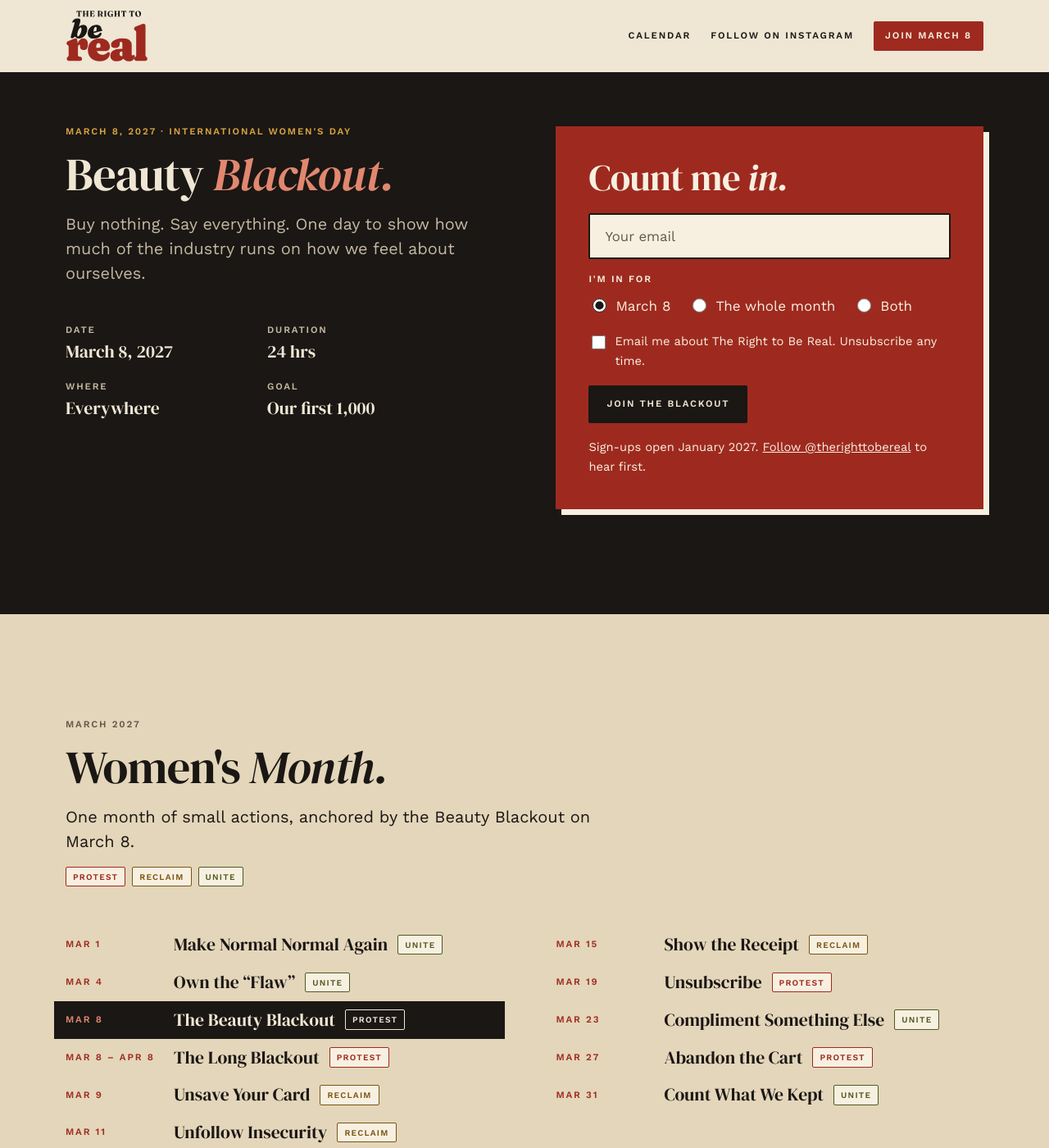
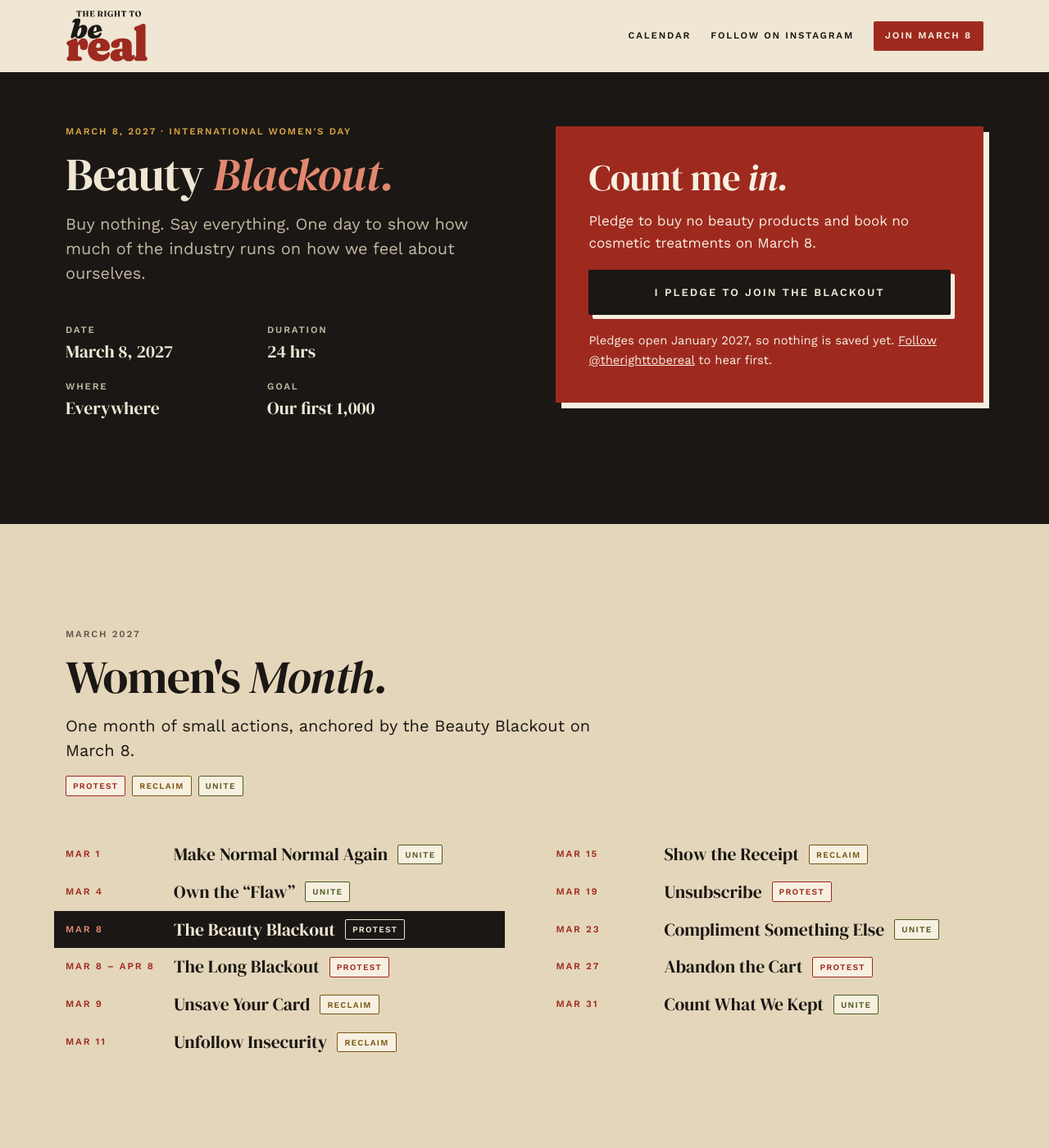
Before and after one commit to jaydjj/therighttobereal, a Jekyll site: the page built from index.html, in a window 1280 px wide and 1400 px high, scrolled down 577 px. Shown: the whole window at 82% size. Built offline with Jekyll 4.4.1, drawn with Linux system fonts in a browser that asks for light colours.

Commit message:
Pledge card: one-tap pledge, separate one-day-or-month poll, optional email
Co-Authored-By: Claude Opus 5.5 <noreply@anthropic.com>
Claude-Session: https://claude.ai/code/session_01JZ4wws3iiMBmCz22Ze7Psy

```diff
--- a/_includes/join-form.html
+++ b/_includes/join-form.html
@@ -1,14 +1,27 @@
-{%- comment -%} March 8 sign-up. Not connected to Kit yet: assets/site.js stops it and nothing is sent or stored. {%- endcomment -%}
-<form id="join" class="join" novalidate>
-  <label class="visually-hidden" for="join-email">Email address</label>
-  <input id="join-email" name="email" type="email" placeholder="Your email" autocomplete="email" required>
-  <fieldset class="join-choice">
-    <legend class="label">I'm in for</legend>
-    <label><input type="radio" name="pledge" value="day" checked> March 8</label>
-    <label><input type="radio" name="pledge" value="month"> The whole month</label>
-    <label><input type="radio" name="pledge" value="both"> Both</label>
-  </fieldset>
-  <label class="join-consent"><input id="join-consent" type="checkbox" name="consent"> Email me about The Right to Be Real. Unsubscribe any time.</label>
-  <button type="submit" class="btn btn-ink">Join the Blackout</button>
-  <p class="join-note" id="join-note" role="status">Sign-ups open January 2027. <a href="{{ site.instagram }}" target="_blank" rel="noopener">Follow {{ site.instagram_handle }}</a> to hear first.</p>
-</form>
+{%- comment -%}
+  Pledge card. Step 1: one-tap pledge (no email). Step 2: a separate poll (one day or the whole month)
+  and optional email for reminders. Not connected yet: assets/site.js handles it and nothing is sent or stored.
+{%- endcomment -%}
+<div id="join" class="join">
+  <div class="join-step" id="step-pledge">
+    <p>Pledge to buy no beauty products and book no cosmetic treatments on March 8.</p>
+    <button type="button" class="btn btn-ink btn-pledge" id="pledge-btn">I pledge to join the Blackout</button>
+  </div>
+
+  <div class="join-step" id="step-more">
+    <fieldset class="poll">
+      <legend class="label">Quick poll: how far will you go?</legend>
+      <label class="poll-option"><input type="radio" name="poll" value="day"> <span>Just March 8</span></label>
+      <label class="poll-option"><input type="radio" name="poll" value="month"> <span>The whole month <small>Mar 8 – Apr 8</small></span></label>
+    </fieldset>
+    <form class="join-email" id="join-email" novalidate>
+      <p class="label">Want reminders? (optional)</p>
+      <label class="visually-hidden" for="join-email-input">Email address</label>
+      <input id="join-email-input" name="email" type="email" placeholder="Your email" autocomplete="email">
+      <label class="join-consent"><input id="join-consent" type="checkbox" name="consent"> Email me about The Right to Be Real. Unsubscribe any time.</label>
+      <button type="submit" class="btn btn-ink">Send me reminders</button>
+    </form>
+  </div>
+
+  <p class="join-note" id="join-note" role="status">Pledges open January 2027, so nothing is saved yet. <a href="{{ site.instagram }}" target="_blank" rel="noopener">Follow {{ site.instagram_handle }}</a> to hear first.</p>
+</div>
--- a/assets/site.js
+++ b/assets/site.js
@@ -6,14 +6,29 @@
   }
 })();
 
-// The sign-up form is not connected yet: nothing is sent or stored.
+// Pledge card. Not connected yet: nothing is sent or stored.
+// Step 1 is a one-tap pledge; step 2 (poll + optional email) appears after it.
 (function () {
-  var form = document.getElementById('join');
-  if (!form) return;
+  var btn = document.getElementById('pledge-btn');
+  var more = document.getElementById('step-more');
+  var first = document.getElementById('step-pledge');
+  var note = document.getElementById('join-note');
+  if (!btn || !more) return;
+  more.hidden = true;
+  btn.addEventListener('click', function () {
+    first.hidden = true;
+    more.hidden = false;
+    var t = document.getElementById('join-title');
+    if (t) { t.innerHTML = 'You\'re <em>in.</em>'; t.focus(); }
+  });
+  document.querySelectorAll('input[name="poll"]').forEach(function (r) {
+    r.addEventListener('change', function () {
+      note.textContent = 'Thanks for voting. Pledges and the poll open January 2027, so nothing is saved yet.';
+    });
+  });
+  var form = document.getElementById('join-email');
   form.addEventListener('submit', function (e) {
     e.preventDefault();
-    var note = document.getElementById('join-note');
-    note.innerHTML = 'Thanks for being early. Sign-ups open in January 2027, so we haven\'t saved this yet. <a href="https://www.instagram.com/therighttobereal/" target="_blank" rel="noopener">Follow @therighttobereal</a> to hear the moment they open.';
-    note.classList.add('join-note-on');
+    note.innerHTML = 'Thanks for being early. Pledges open January 2027, so we haven\'t saved this yet. <a href="https://www.instagram.com/therighttobereal/" target="_blank" rel="noopener">Follow @therighttobereal</a> to hear the moment they open.';
   });
 })();
--- a/assets/styles.css
+++ b/assets/styles.css
@@ -133,17 +133,25 @@ h2 { font-size: var(--t-h2); }
 .facts dt { color: var(--muted-on-ink); margin-bottom: 6px; }
 .join-card { background: var(--brick); color: var(--sheet); padding: clamp(24px, 4vw, 40px); box-shadow: 7px 7px 0 var(--sheet); }
 .join-title { font-size: clamp(2rem, 4vw, 2.8rem); }
-.join { display: grid; gap: 18px; margin-top: 20px; }
+.join { display: grid; gap: 20px; margin-top: 16px; }
+.join-step { display: grid; gap: 18px; }
+.join-step[hidden] { display: none; }
+.btn-pledge { justify-self: stretch; padding: 20px 24px; font-size: .82rem; box-shadow: 5px 5px 0 var(--sheet); }
+.btn-pledge:hover { box-shadow: 7px 7px 0 var(--sheet); }
+.join-title:focus { outline: none; }
+.poll { border: 0; margin: 0; padding: 0; display: grid; grid-template-columns: repeat(2, minmax(0, 1fr)); gap: 10px; }
+.poll legend { padding: 0; margin-bottom: 12px; }
+.poll-option { display: flex; align-items: center; gap: 10px; padding: 12px 14px; border: 2px solid var(--sheet); border-radius: 2px; cursor: pointer; }
+.poll-option small { display: block; font-size: .85rem; opacity: .9; }
+.poll-option:has(input:checked) { background: var(--sheet); color: var(--ink); }
+.join-email { display: grid; gap: 14px; }
 .join input[type="email"] { width: 100%; font: 400 1.05rem/1.2 var(--sans); padding: 16px 18px; border: 2px solid var(--ink); border-radius: 2px; background: var(--sheet); color: var(--ink); }
 .join input[type="email"]::placeholder { color: var(--muted); }
-.join-choice { border: 0; margin: 0; padding: 0; display: flex; flex-wrap: wrap; gap: 10px 22px; }
-.join-choice legend { padding: 0; margin-bottom: 12px; }
-.join-choice label, .join-consent { display: inline-flex; align-items: flex-start; gap: 8px; cursor: pointer; }
-.join-consent { font-size: .92rem; }
-.join input[type="radio"], .join input[type="checkbox"] { accent-color: var(--ink); width: 17px; height: 17px; flex: none; margin-top: 4px; }
-.join button { justify-self: start; }
+.join-consent { display: inline-flex; align-items: flex-start; gap: 8px; cursor: pointer; font-size: .92rem; }
+.join input[type="radio"], .join input[type="checkbox"] { accent-color: var(--ink); width: 17px; height: 17px; flex: none; margin-top: 2px; }
+.join-email button { justify-self: start; }
 .join-note { font-size: .92rem; }
-.join-note-on { font-weight: 400; }
+@media (max-width: 480px) { .poll { grid-template-columns: minmax(0, 1fr); } }
 
 /* ---------- Compact rows (Women's Month, Also this year) ---------- */
 .rows { list-style: none; padding: 0; columns: 2; column-gap: var(--space-gap); }
--- a/index.html
+++ b/index.html
@@ -36,7 +36,7 @@ description: A social movement challenging the beauty pressure we're sold. Join
       </dl>
     </div>
     <div class="join-card" id="join-section">
-      <h3 class="join-title">Count me <em>in.</em></h3>
+      <h3 class="join-title" id="join-title" tabindex="-1">Count me <em>in.</em></h3>
       {% include join-form.html %}
     </div>
   </div>
```
Also changed, not shown: CLAUDE.md (+1 -1 lines), DESIGN.md (+1 -1 lines).
